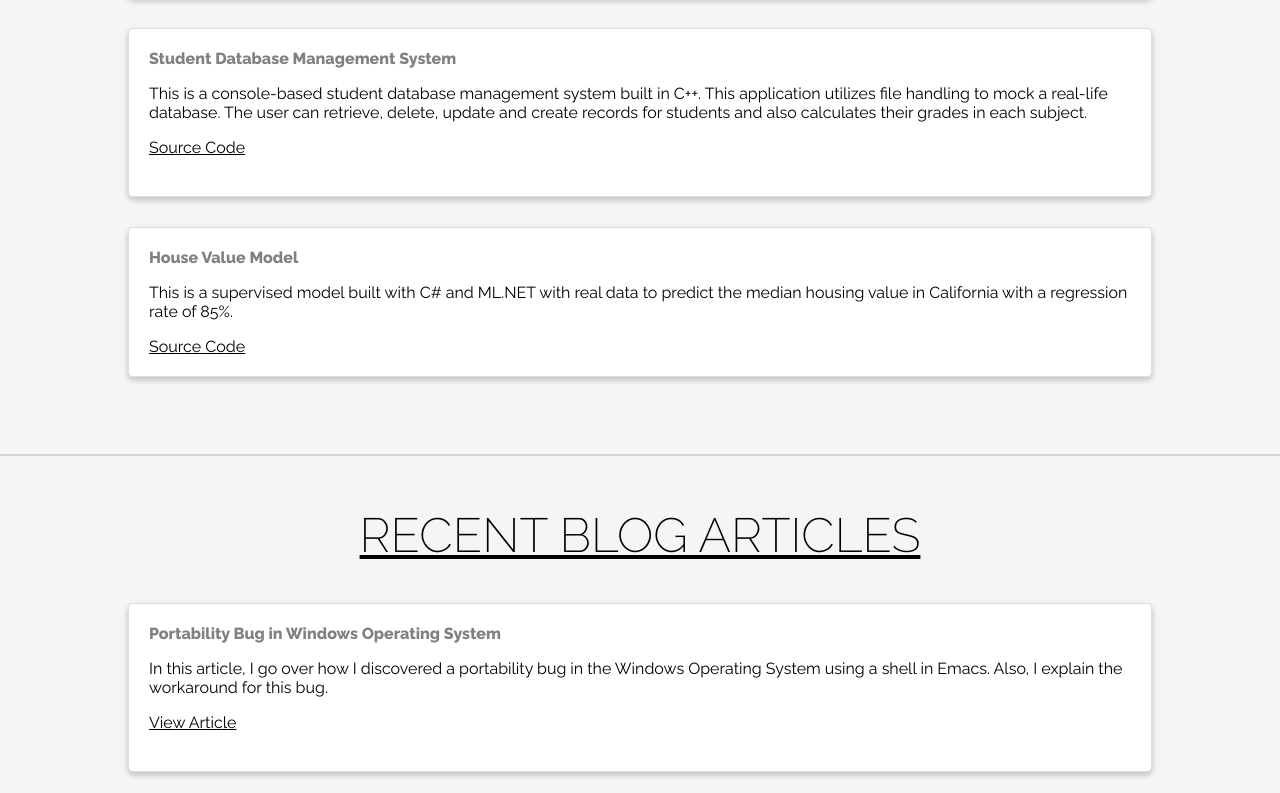
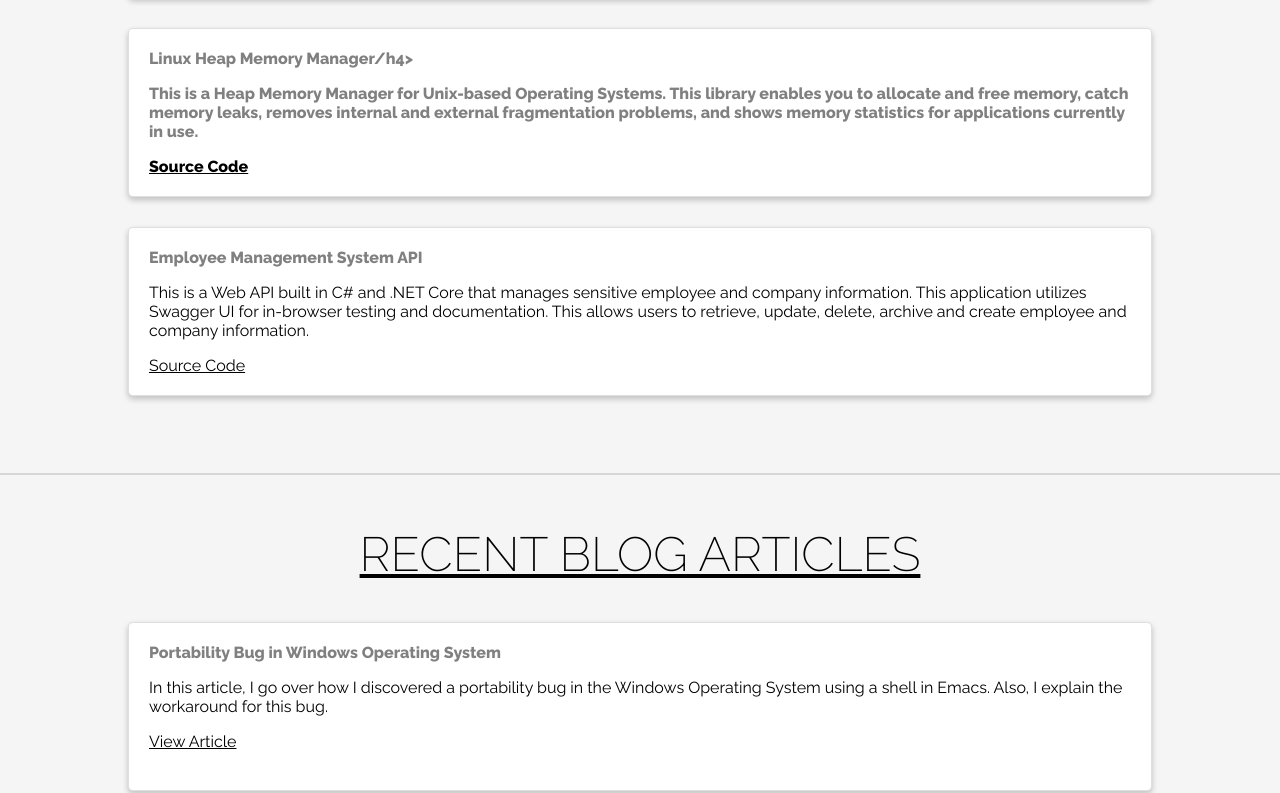
Before and after one commit to TomK111/TomislavKraljic.github.io, a plain HTML site: page index.html in a window 1280 px wide. Shown: the part 1314-2107 px from the top of the page. Drawn offline with Linux system fonts and the light colour scheme.

Commit message:
update portfolio

```diff
--- a/index.html
+++ b/index.html
@@ -88,7 +88,7 @@
 
 
           <p>Every day, I keep learning as much as I can. I am currently looking to shift my career towards
-            embedded systems and application development with C/C++. I believe you can truly bring
+            embedded systems and application development with C and C++. I believe you can truly bring
             value and positive impact to this world with it. It powers our
             operating systems, databases, video games, web browsers and has landed us
             on the Moon and Mars. The possibilities are endless.
@@ -122,13 +122,13 @@
           </div>
           <div class="project-card">
             <div class="project-content">
-              <h4>Student Database Management System</h4>
+              <h4>Linux Heap Memory Manager/h4>
               <p>
-                This is a console-based student database management system built in C++. This
-                application utilizes file handling to mock a real-life database. The user can retrieve,
-                delete, update and create records for students and also calculates their grades in each subject.
+                This is a Heap Memory Manager for Unix-based Operating Systems. This library enables you
+                to allocate and free memory, catch memory leaks, removes internal and external fragmentation problems,
+                and shows memory statistics for applications currently in use.
               </p>
-              <a href="https://github.com/TomislavKraljic/Student-Database-Management-System" target="_blank">Source
+              <a href="https://github.com/TomislavKraljic/Heap_Memory_Manager" target="_blank">Source
                 Code</a>
               <br />
             </div>
@@ -136,12 +136,13 @@
 
           <div class="project-card">
             <div class="project-content">
-              <h4>House Value Model</h4>
+              <h4>Employee Management System API</h4>
               <p>
-                This is a supervised model built with C# and ML.NET with real data to predict
-                the median housing value in California with a regression rate of 85%.
+                This is a Web API built in C# and .NET Core that manages sensitive employee and company information. This
+                application utilizes Swagger UI for in-browser testing and documentation. This allows users to
+                retrieve, update, delete, archive and create employee and company information.
               </p>
-              <a href="https://github.com/TomislavKraljic/ML_Model_Housing_Value" target="_blank">Source Code</a>
+              <a href="https://github.com/TomislavKraljic/EmployeeManagementSystemWebAPI" target="_blank">Source Code</a>
             </div>
           </div>
         </div>
@@ -208,13 +209,13 @@
           <div class="card">
             <div class="card-header">
               <h4>
-                Ivy Tech Community College - Electrical & Computer Engineering
+                Ivy Tech Community College - Electrical Engineering
               </h4>
 
             </div>
             <div class="card-content">
               <p class="education">
-                I am currently pursuing my Bachelors of Science in Electrical and Computer Engineering.
+                I am currently pursuing my Bachelors of Science in Electrical Engineering.
               </p>
             </div>
             </div>
```
